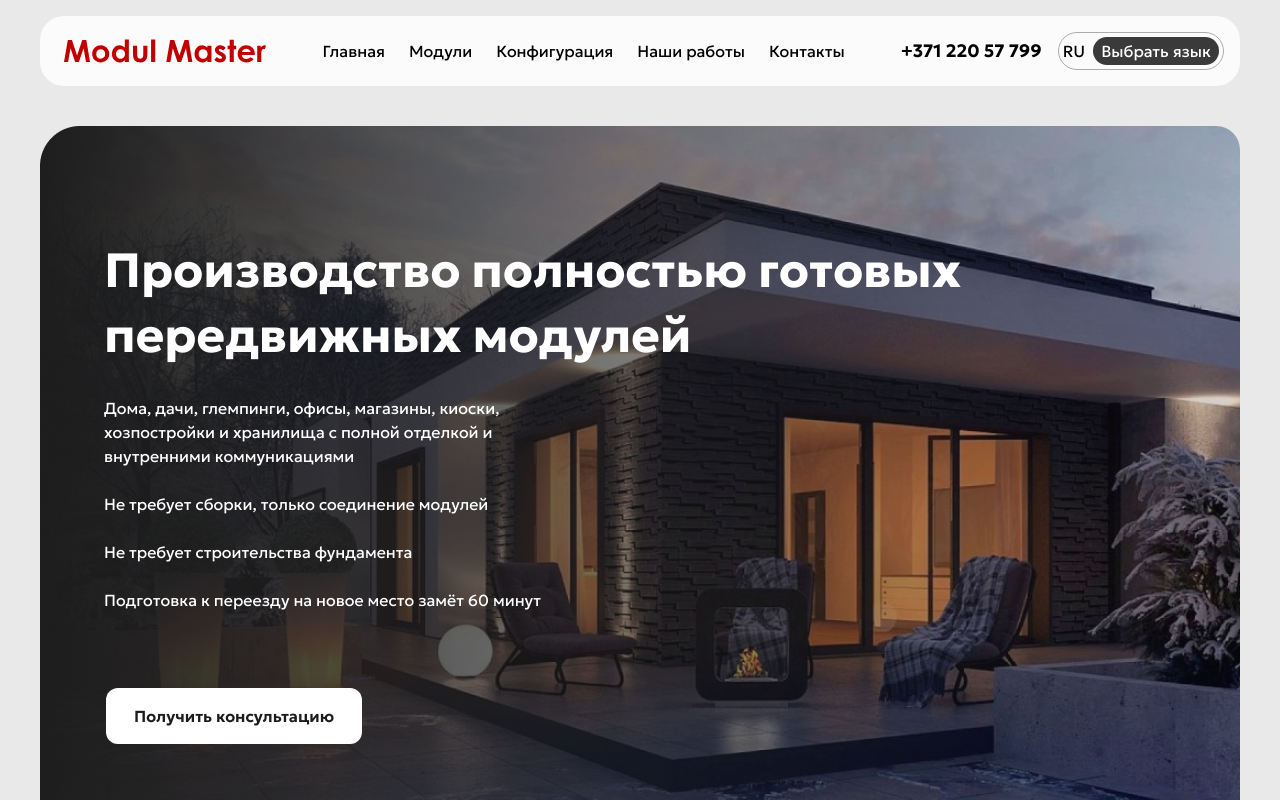
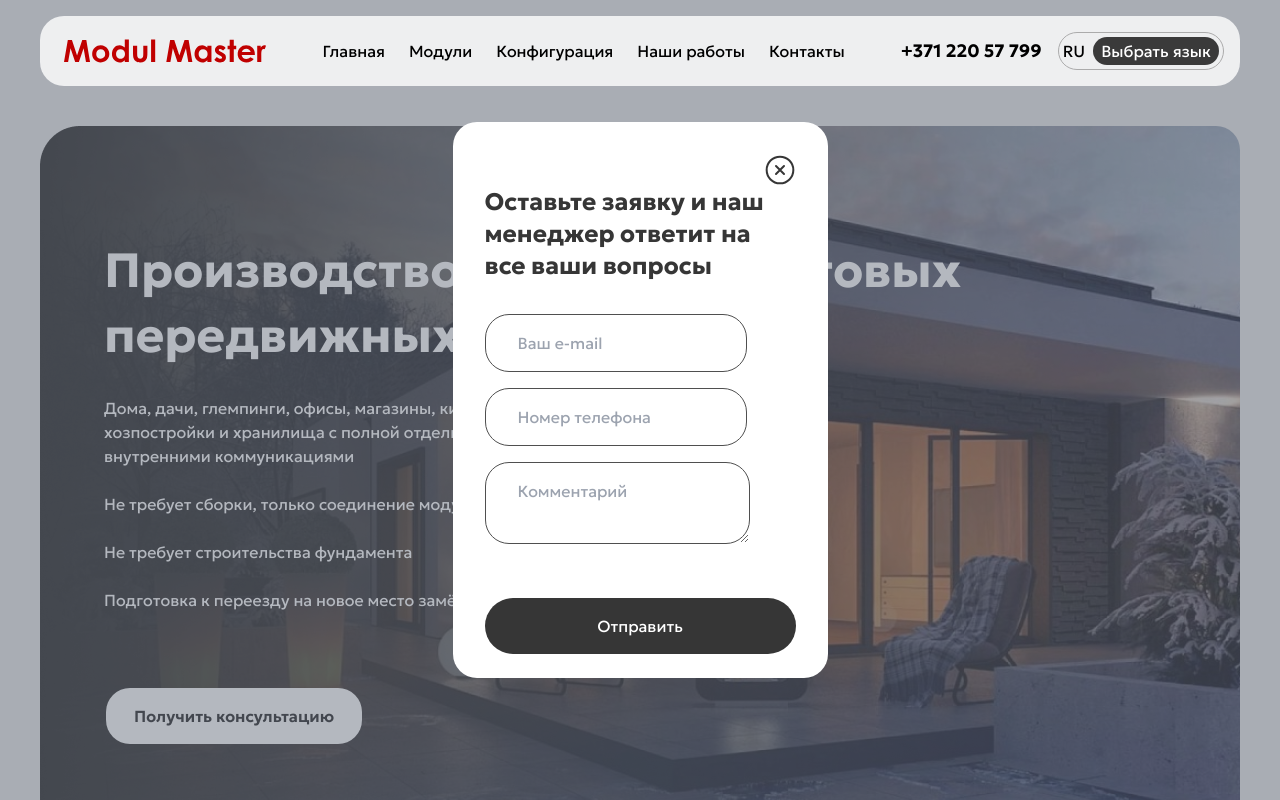
Before and after one commit to DizMaxWork/Module-Master, a React (Vite) app: page / in a window 1280 px wide. Both pictures are taken after a click on the button "Получить консультацию". Shown: the top 800 px of the page. Built offline with nearby package versions, Linux system fonts and the light colour scheme.

Commit message:
Осталось добавить только дополнительный блок

```diff
--- a/src/components/Main/MainBlock/MainBlock.tsx
+++ b/src/components/Main/MainBlock/MainBlock.tsx
@@ -1,4 +1,6 @@
+import { useState } from "react";
 import { WordsLibrary } from "../../../types";
+import { PopUp } from "../PopUp";
 import { SmallMainBlock } from "./SmallMainBlock";
 
 export const MainBlock = ({
@@ -6,6 +8,7 @@ export const MainBlock = ({
 }: {
   mainBlock: WordsLibrary["mainBlock"];
 }) => {
+  const [isOpen, setIsOpen] = useState(false);
   return (
     <>
       <section
@@ -23,12 +26,16 @@ export const MainBlock = ({
             </p>
           ))}
         </div>
-        <div className="bg-white -mx-6 -my-4 w-64 ml-0.5 rounded-xl text-center md:block ">
-          <button className=" text-black px-6 py-4 font-semibold ">
+        <div className="bg-white -mx-6 -my-4 w-64 ml-0.5 rounded-3xl text-center md:block ">
+          <button
+            className=" text-black px-6 py-4 font-semibold "
+            onClick={() => setIsOpen(true)}
+          >
             {mainBlock.btn}
           </button>
         </div>
       </section>
+      <PopUp isOpen={isOpen} setIsOpen={setIsOpen} />
       <SmallMainBlock mainBlock={mainBlock} />
     </>
   );
--- a/src/components/Main/MainBlock/SmallMainBlock.tsx
+++ b/src/components/Main/MainBlock/SmallMainBlock.tsx
@@ -22,7 +22,7 @@ export const SmallMainBlock = ({
             </p>
           ))}
         </div>
-        <div className="bg-white -mx-6 -my-4 w-[96%] ml-0.5 rounded-xl text-center  ">
+        <div className="bg-white -mx-6 -my-4 w-[96%] ml-0.5 rounded-3xl text-center  ">
           <button className=" text-black px-6 py-4 font-semibold ">
             {mainBlock.btn}
           </button>
--- a/src/components/Main/OurWorks/OurWorks.tsx
+++ b/src/components/Main/OurWorks/OurWorks.tsx
@@ -3,10 +3,10 @@ import { WordsLibrary } from "../../../types";
 export const OurWorks = ({ data }: { data: WordsLibrary["ourWorks"] }) => {
   return (
     <section
-      className="container mx-auto 2xl:pt-24 xl:pt-16 lg:pt-14 md:pt-10 md:block hidden"
+      className="container mx-auto 2xl:pt-24 xl:pt-16 lg:pt-14 md:pt-10 md:block hidden pb-10"
       id="ourWorks"
     >
-      <div className="bg-white md:p-6 p-0 rounded-3xl">
+      <div className="bg-white md:p-6 rounded-3xl">
         <h2 className="pb-8 md:text-[40px] text-[32px] font-bold">
           {data.title}
         </h2>
--- /dev/null
+++ b/src/components/Main/PopUp.tsx
@@ -0,0 +1,46 @@
+export const PopUp = ({ isOpen, setIsOpen }) => {
+  return (
+    <>
+      {isOpen && (
+        <div className="fixed inset-0 bg-gray-500 bg-opacity-50 flex justify-center items-center">
+          <div className="bg-white p-8 rounded-3xl w-[375px]">
+            <div className="flex justify-end">
+              <button
+                onClick={() => setIsOpen(false)}
+                className="text-xl font-bold text-gray-500 hover:text-gray-700"
+              >
+                <img src="close.svg" alt="" />
+              </button>
+            </div>
+            <div>
+              <h2 className="text-2xl font-bold text-[#363636]">
+                Оставьте заявку и наш менеджер ответит на все ваши вопросы
+              </h2>
+            </div>
+            <div>
+              <form className="-my-2 mt-6">
+                <input
+                  type="email"
+                  placeholder="Ваш e-mail"
+                  className="border border-footerGray rounded-3xl px-8 py-4 my-2"
+                />
+                <input
+                  type="phone"
+                  placeholder="Номер телефона"
+                  className="border border-footerGray rounded-3xl px-8 py-4 my-2"
+                />
+                <textarea
+                  placeholder="Комментарий"
+                  className="border border-footerGray rounded-3xl px-8 py-4 my-2"
+                />
+                <div className="bg-color36 w-full text-center py-4 rounded-[36px] mt-10">
+                  <button className="text-white">Отправить</button>
+                </div>
+              </form>
+            </div>
+          </div>
+        </div>
+      )}
+    </>
+  );
+};
--- a/src/components/Slider.tsx
+++ b/src/components/Slider.tsx
@@ -18,7 +18,11 @@ export const SliderIMG = ({ data }: { data: WordsLibrary["ourWorks"] }) => {
       <Slider {...settings}>
         {data.imgs.map((img) => (
           <div>
-            <img src={img} alt="" className="h-[316px] text-center w-full" />
+            <img
+              src={img}
+              alt=""
+              className="h-[316px] text-center w-full px-1"
+            />
           </div>
         ))}
       </Slider>
--- a/tailwind.config.js
+++ b/tailwind.config.js
@@ -13,6 +13,7 @@ export default {
         totalBlack: "#000000",
         footerGray: "#4F4F4F",
         bgColor: "#E9E9E9",
+        color36: "#363636",
       },
       screens: {
         xs: "375px",
```
